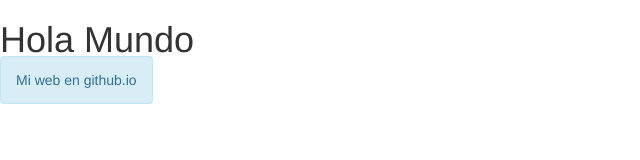
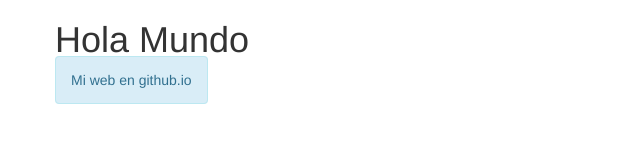
Before and after one commit to oscarcenteno/oscarcenteno.github.io, a plain HTML site: page index.html in a window 1280 px wide. Shown: the whole page, without its empty margins (0-640 px from the left). Drawn offline with nearby package versions, Linux system fonts and the light colour scheme.

Commit message:
Update index.html

```diff
--- a/index.html
+++ b/index.html
@@ -5,8 +5,11 @@
 <script src="https://maxcdn.bootstrapcdn.com/bootstrap/3.3.4/js/bootstrap.min.js"></script>
 </head>
 <body>
-<h1>Hola Mundo</h1>
-<span class="alert alert-info">Mi web en github.io
-</span>
+  <div class="container">
+        <div class="row">
+          <h1>Hola Mundo</h1>
+          <span class="alert alert-info">Mi web en github.io</span>
+        </div>
+  </div>
 </body>
 </html>
```
